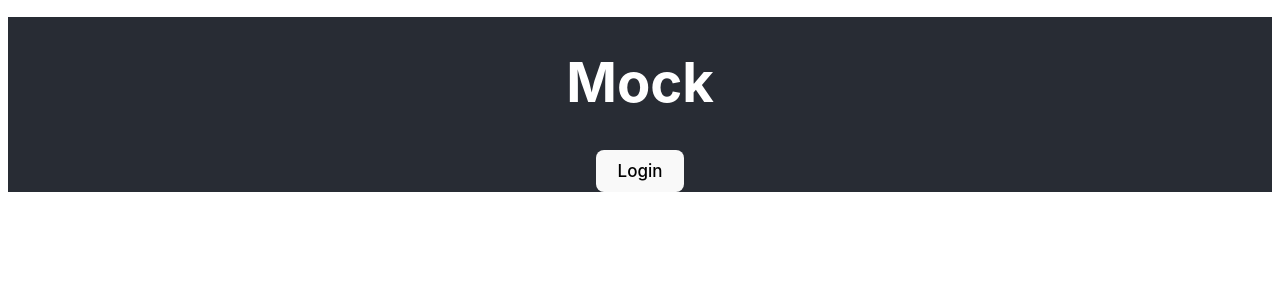
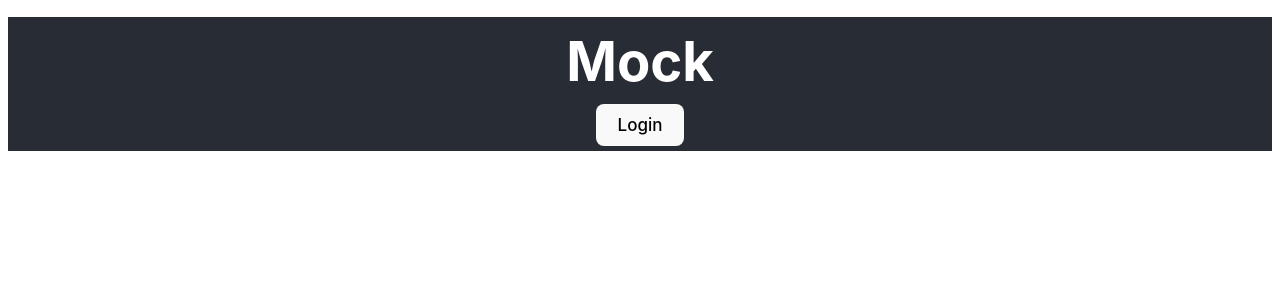
Before and after one commit to cs0320-s24/mock-agglover-ljgeer, a React (Vite) app in the folder mock/: page / in a window 1280 px wide. Shown: the top 300 px of the page. Built offline with nearby package versions, Linux system fonts and the light colour scheme.

Commit message:
fix: fixed some awkward css

```diff
--- a/mock/src/components/App.tsx
+++ b/mock/src/components/App.tsx
@@ -12,8 +12,10 @@ function App() {
   return (
     <div className="App">
       <p className="App-header">
-        <h1>Mock</h1>
-        <LoginButton isLoggedIn={isLoggedIn} setIsLoggedIn={setIsLoggedIn} />
+        <h1 className="title">Mock</h1>
+        <div className="button">
+          <LoginButton isLoggedIn={isLoggedIn} setIsLoggedIn={setIsLoggedIn} />
+        </div>
       </p>
 
       { isLoggedIn && <REPL /> }
--- a/mock/src/styles/App.css
+++ b/mock/src/styles/App.css
@@ -12,3 +12,12 @@
   font-size: calc(1px + 2vmin);
   color: white;
 }
+
+.title {
+  margin: 7px;
+  margin-top: 15px;
+}
+
+.button {
+  margin: 5px;
+}
--- a/mock/src/styles/main.css
+++ b/mock/src/styles/main.css
@@ -6,7 +6,7 @@
 
 .repl {
     position:relative;
-    min-height:95vh;
+    min-height:70vh;
 }
 
 .repl-history {
```
